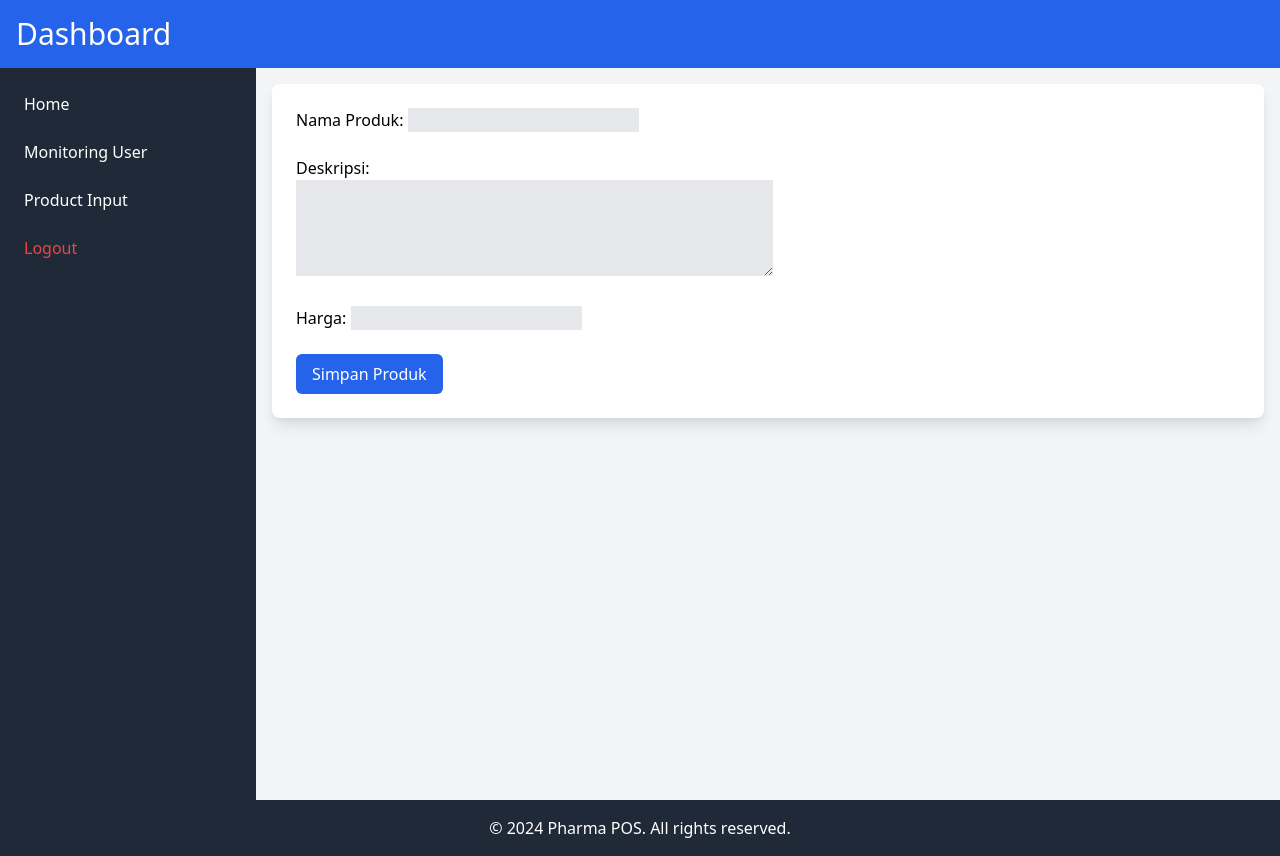
After one commit to adzhanfarhan08/pharma-pos, a PHP site: page /product.php in a window 1280 px wide. The commit adds this page. Run offline with PHP 8.4, Linux system fonts and the light colour scheme.

Commit message:
feat: product

```diff
--- a/dashboard_admin.php
+++ b/dashboard_admin.php
@@ -37,8 +37,9 @@ if (isset($_SESSION['role_id'])) {
                 <ul>
                     <nav class="bg-gray-800 text-white w-64 p-4">
                         <ul>
-                            <li class="mb-2"><a href="http://localhost/pharma-pos/dashboard_admin.php" class="block p-2 rounded hover:bg-gray-700">Produk</a></li>
-                            <li class="mb-2"><a href="http://localhost/pharma-pos/monitoring.php" class="block p-2 rounded hover:bg-gray-700">Monitoring User</a></li>
+                        <li class="mb-2"><a href="dashboard_admin.php" class="block p-2 rounded hover:bg-gray-700">Home</a></li>
+                            <li class="mb-2"><a href="monitoring.php" class="block p-2 rounded hover:bg-gray-700">Monitoring User</a></li>
+                            <li class="mb-2"><a href="product.php" class="block p-2 rounded hover:bg-gray-700">Product Input</a></li>
                             <li class="mb-2 text-red-500"><a href="logout.php" class="block p-2 rounded hover:bg-gray-700">Logout</a></li>
                         </ul>
                     </nav>
--- a/monitoring.php
+++ b/monitoring.php
@@ -37,8 +37,9 @@ $result = $conn->query($sql);
                 <ul>
                     <nav class="bg-gray-800 text-white w-64 p-4">
                         <ul>
-                            <li class="mb-2"><a href="http://localhost/pharma-pos/dashboard_admin.php" class="block p-2 rounded hover:bg-gray-700">Produk</a></li>
-                            <li class="mb-2"><a href="http://localhost/pharma-pos/monitoring.php" class="block p-2 rounded hover:bg-gray-700">Monitoring User</a></li>
+                            <li class="mb-2"><a href="dashboard_admin.php" class="block p-2 rounded hover:bg-gray-700">Home</a></li>
+                            <li class="mb-2"><a href="monitoring.php" class="block p-2 rounded hover:bg-gray-700">Monitoring User</a></li>
+                            <li class="mb-2"><a href="product.php" class="block p-2 rounded hover:bg-gray-700">Product Input</a></li>
                             <li class="mb-2 text-red-500"><a href="logout.php" class="block p-2 rounded hover:bg-gray-700">Logout</a></li>
                         </ul>
                     </nav>
--- /dev/null
+++ b/product.php
@@ -0,0 +1,59 @@
+<!DOCTYPE html>
+<html lang="en">
+
+<head>
+    <meta charset="UTF-8">
+    <meta name="viewport" content="width=device-width, initial-scale=1.0">
+    <!-- Tailwind Import -->
+    <link href="https://cdn.jsdelivr.net/npm/tailwindcss@2.2.19/dist/tailwind.min.css" rel="stylesheet">
+    <!-- AOS Import -->
+    <link href="https://unpkg.com/aos@2.3.1/dist/aos.css" rel="stylesheet">
+    <title>Product</title>
+</head>
+
+<body class="bg-gray-100">
+    <div class="min-h-screen flex flex-col">
+        <header class="bg-blue-600 text-white p-4">
+            <h1 class="text-3xl">Dashboard</h1>
+        </header>
+        <div class="flex flex-1">
+            <nav class="bg-gray-800 text-white w-64">
+                <ul>
+                    <nav class="bg-gray-800 text-white w-64 p-4">
+                        <ul>
+                            <li class="mb-2"><a href="dashboard_admin.php" class="block p-2 rounded hover:bg-gray-700">Home</a></li>
+                            <li class="mb-2"><a href="monitoring.php" class="block p-2 rounded hover:bg-gray-700">Monitoring User</a></li>
+                            <li class="mb-2"><a href="product.php" class="block p-2 rounded hover:bg-gray-700">Product Input</a></li>
+                            <li class="mb-2 text-red-500"><a href="logout.php" class="block p-2 rounded hover:bg-gray-700">Logout</a></li>
+                        </ul>
+                    </nav>
+                </ul>
+            </nav>
+            <main class="flex-1 p-4">
+                <div class="bg-white p-6 rounded-lg shadow-lg">
+                    <!-- Product Input -->
+                    <form action="save_product.php" method="POST">
+                        <label for="product_name">Nama Produk:</label>
+                        <input class="bg-gray-200" type="text" id="product_name" name="product_name" required><br><br>
+
+                        <label for="description">Deskripsi:</label><br>
+                        <textarea class="bg-gray-200" id="description" name="description" rows="4" cols="50"></textarea><br><br>
+
+                        <label for="price">Harga:</label>
+                        <input class="bg-gray-200" type="number" id="price" name="price" required><br><br>
+
+                        <div>
+                            <input type="submit" value="Simpan Produk" class="px-4 py-2 bg-blue-600 text-white rounded-md hover:bg-blue-700 focus:outline-none focus:ring-2 focus:ring-blue-500 focus:ring-opacity-50">
+                        </div>
+                    </form>
+                </div>
+        </div>
+        </main>
+    </div>
+    <footer class="bg-gray-800 text-white text-center p-4">
+        <p>&copy; 2024 Pharma POS. All rights reserved.</p>
+    </footer>
+    </div>
+</body>
+
+</html>
```
Also changed, not shown: save_product.php (added, +32 -0 lines).
